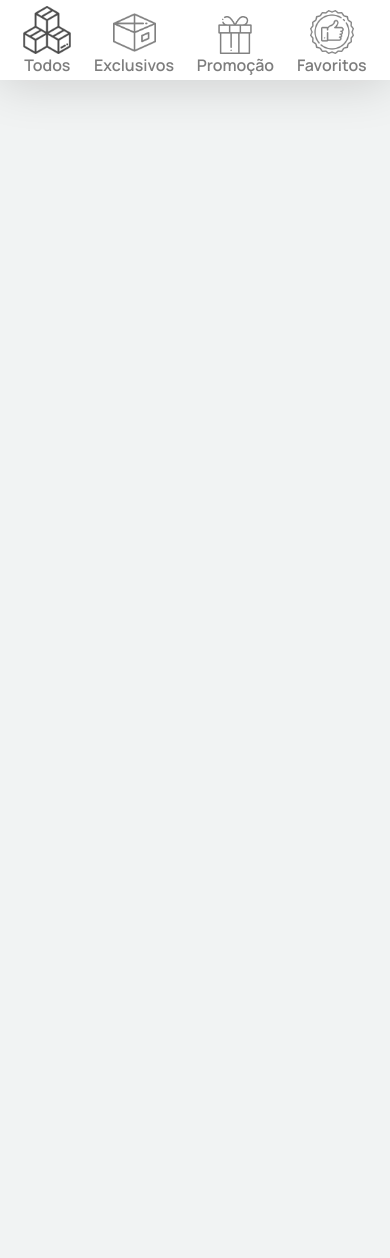
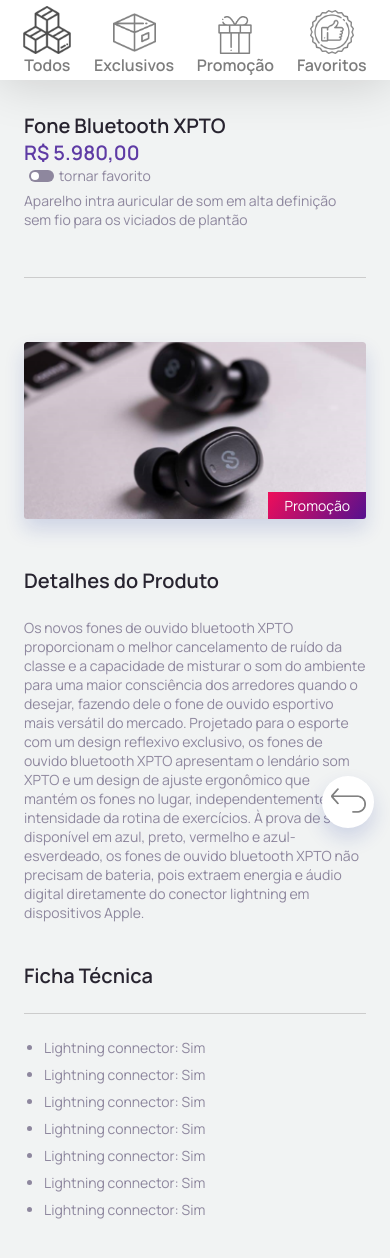
Before and after one commit to finch-solucoes/desenvolvedor-frontend, a React (Create React App) app: page /product/1 in a window 390 px wide. Before the commit this address had no page. Shown: the top 1258 px of the page. Before the commit the page ends 844 px from the top, so only its background shows below. Built offline with nearby package versions, Linux system fonts and the light colour scheme.

Commit message:
feat: add Product page and responsive layout

```diff
--- a/src/components/Card/index.tsx
+++ b/src/components/Card/index.tsx
@@ -8,9 +8,9 @@ import { Container } from './styles';
 const Card: React.FC = () => {
   return (
     <Container className="card">
-      <Link to="/" className="card__header">
+      <Link to="/product/1" className="card__header">
         <img src={productImg} alt="produto" />
-        <div className="carad__tag">Promoção</div>
+        <div className="card__tag">Promoção</div>
       </Link>
       <div className="card__body">
         <div>
--- a/src/components/Card/styles.ts
+++ b/src/components/Card/styles.ts
@@ -24,7 +24,7 @@ export const Container = styled.div`
     }
   }
 
-  .carad__tag {
+  .card__tag {
     position: absolute;
     bottom: 0;
     right: 0;
--- /dev/null
+++ b/src/pages/Product/index.tsx
@@ -0,0 +1,101 @@
+import React from 'react';
+import Switch from 'react-switch';
+
+import productImg from '../../assets/NoPath.png';
+import returnImg from '../../assets/return.png';
+import {
+  Container,
+  Details,
+  Datasheet,
+  Title,
+  Header,
+  BackButton,
+  FabBackButton,
+  Divider,
+  Info,
+  Favorite,
+  ProductImage,
+} from './styles';
+
+const Product: React.FC = () => {
+  return (
+    <>
+      <Header>
+        <BackButton type="button">
+          <img src={returnImg} alt="botão para voltar a página" />
+        </BackButton>
+        <Divider />
+        <Info>
+          <div>
+            <h1>Fone Bluetooth XPTO</h1>
+            <div className="product__price">
+              <strong>R$ 5.980,00</strong>
+              <Favorite>
+                <Switch
+                  onChange={() => {}}
+                  checked={false}
+                  width={25}
+                  height={12}
+                  handleDiameter={8}
+                  onColor="#0086F8"
+                  offColor="#8E879E"
+                  checkedIcon={false}
+                  uncheckedIcon={false}
+                />
+                <span>tornar favorito</span>
+              </Favorite>
+            </div>
+          </div>
+          <small>
+            Aparelho intra auricular de som em alta definição sem fio para os
+            viciados de plantão
+          </small>
+        </Info>
+      </Header>
+      <Container>
+        <Details>
+          <ProductImage>
+            <img src={productImg} alt="produto" />
+            <div className="tag">Promoção</div>
+          </ProductImage>
+
+          <div>
+            <Title>Detalhes do Produto</Title>
+            <p>
+              Os novos fones de ouvido bluetooth XPTO proporcionam o melhor
+              cancelamento de ruído da classe e a capacidade de misturar o som
+              do ambiente para uma maior consciência dos arredores quando o
+              desejar, fazendo dele o fone de ouvido esportivo mais versátil do
+              mercado. Projetado para o esporte com um design reflexivo
+              exclusivo, os fones de ouvido bluetooth XPTO apresentam o lendário
+              som XPTO e um design de ajuste ergonômico que mantém os fones no
+              lugar, independentemente da intensidade da rotina de exercícios. À
+              prova de suor e disponível em azul, preto, vermelho e
+              azul-esverdeado, os fones de ouvido bluetooth XPTO não precisam de
+              bateria, pois extraem energia e áudio digital diretamente do
+              conector lightning em dispositivos Apple.
+            </p>
+          </div>
+        </Details>
+        <Datasheet>
+          <Title>Ficha Técnica</Title>
+          <hr />
+          <ul>
+            <li>Lightning connector: Sim</li>
+            <li>Lightning connector: Sim</li>
+            <li>Lightning connector: Sim</li>
+            <li>Lightning connector: Sim</li>
+            <li>Lightning connector: Sim</li>
+            <li>Lightning connector: Sim</li>
+            <li>Lightning connector: Sim</li>
+          </ul>
+        </Datasheet>
+        <FabBackButton type="button">
+          <img src={returnImg} alt="botão para voltar a página" />
+        </FabBackButton>
+      </Container>
+    </>
+  );
+};
+
+export default Product;
--- /dev/null
+++ b/src/pages/Product/styles.ts
@@ -0,0 +1,185 @@
+import styled from 'styled-components';
+
+import colors from '../../styles/colors';
+
+export const Container = styled.div`
+  position: relative;
+  margin: 64px 0;
+`;
+
+export const Header = styled.div`
+  display: flex;
+  align-items: center;
+  padding: 72px 0 48px;
+  border-bottom: 1px solid #ccc;
+`;
+
+export const BackButton = styled.button`
+  border: 0;
+  margin: 0;
+  width: 52px;
+  height: 52px;
+  min-width: 52px;
+  min-height: 52px;
+  border-radius: 50%;
+  background-color: transparent;
+  transition: background-color 0.5 ease-in;
+
+  &:hover {
+    background-color: #e2e2e2;
+  }
+
+  @media (max-width: 900px) {
+    display: none;
+  }
+`;
+
+export const FabBackButton = styled.button`
+  position: fixed;
+  border: 0;
+  margin: 0;
+  bottom: 16px;
+  right: 16px;
+  width: 52px;
+  height: 52px;
+  min-width: 52px;
+  min-height: 52px;
+  border-radius: 50%;
+  background-color: #fff;
+  box-shadow: 0px 10px 20px #16319b29;
+  z-index: 5;
+
+  @media (min-width: 900px) {
+    display: none;
+  }
+`;
+
+export const Divider = styled.div`
+  height: 52px;
+  width: 1px;
+  background: #ccc;
+  margin: 0 24px;
+
+  @media (max-width: 900px) {
+    display: none;
+  }
+`;
+
+export const Info = styled.div`
+  div {
+    display: flex;
+    align-items: center;
+    color: ${colors.darkText};
+
+    h1 {
+      display: inline-block;
+      font-size: 20px;
+    }
+
+    strong {
+      font-size: 20px;
+      margin: 0 16px;
+      color: #5e3ba5;
+    }
+
+    @media (max-width: 900px) {
+      strong {
+        margin-left: 0;
+      }
+    }
+
+    @media (max-width: 500px) {
+      .product__price {
+        flex-direction: column;
+      }
+    }
+  }
+
+  small {
+    display: block;
+    font-size: 14px;
+    margin-top: 6px;
+  }
+
+  @media (max-width: 900px) {
+    > div {
+      flex-direction: column;
+      align-items: flex-start;
+    }
+  }
+`;
+
+export const Favorite = styled.div`
+  display: flex;
+  justify-content: center;
+  align-items: center;
+
+  span {
+    margin-left: 5px;
+    color: ${colors.text};
+  }
+`;
+
+export const Title = styled.h1`
+  color: ${colors.darkText};
+  font-size: 20px;
+  margin-bottom: 24px;
+`;
+
+export const Details = styled.div`
+  display: grid;
+  grid-template-columns: 360px 1fr;
+  grid-gap: 48px;
+
+  @media (max-width: 990px) {
+    grid-template-columns: 1fr;
+  }
+`;
+
+export const Datasheet = styled.div`
+  margin-top: 40px;
+
+  hr {
+    border: 0;
+    border-bottom: 1px solid #ccc;
+    margin-bottom: 24px;
+  }
+
+  ul {
+    margin: 0;
+    padding: 0;
+    display: grid;
+    grid-template-columns: repeat(auto-fit, minmax(300px, 1fr));
+    grid-gap: 8px;
+
+    li {
+      margin-left: 20px;
+    }
+  }
+`;
+
+export const ProductImage = styled.div`
+  display: flex;
+  position: relative;
+  border-radius: 3px;
+  overflow: hidden;
+  box-shadow: 0px 10px 20px #16319b29;
+
+  img {
+    width: 100%;
+    object-fit: cover;
+    transition: transform 1s ease-in-out;
+  }
+
+  .tag {
+    position: absolute;
+    bottom: 0;
+    right: 0;
+    color: #fff;
+    padding: 4px 16px;
+    background: transparent linear-gradient(125deg, #ef0e5a 0%, #55118f 100%) 0%
+      0% no-repeat padding-box;
+
+    /* background: transparent linear-gradient(125deg, #1DB6CE 0%, #182AC9 100%) 0% 0% no-repeat padding-box; */
+  }
+`;
--- a/src/routes/index.tsx
+++ b/src/routes/index.tsx
@@ -4,6 +4,7 @@ import { Switch } from 'react-router-dom';
 import Exclusives from '../pages/Exclusives';
 import Favorites from '../pages/Favorites';
 import Home from '../pages/Home';
+import Product from '../pages/Product';
 import Promotion from '../pages/Promotion';
 import Route from './Route';
 
@@ -13,6 +14,8 @@ const Routes: React.FC = () => (
     <Route path="/exclusives" component={Exclusives} />
     <Route path="/promotion" component={Promotion} />
     <Route path="/favorites" component={Favorites} />
+    <Route path="/favorites" component={Favorites} />
+    <Route path="/product/:id" component={Product} />
     <Route path="*" component={() => <h1>404</h1>} />
   </Switch>
 );
```
Also changed, not shown: src/assets/return.png (added).
